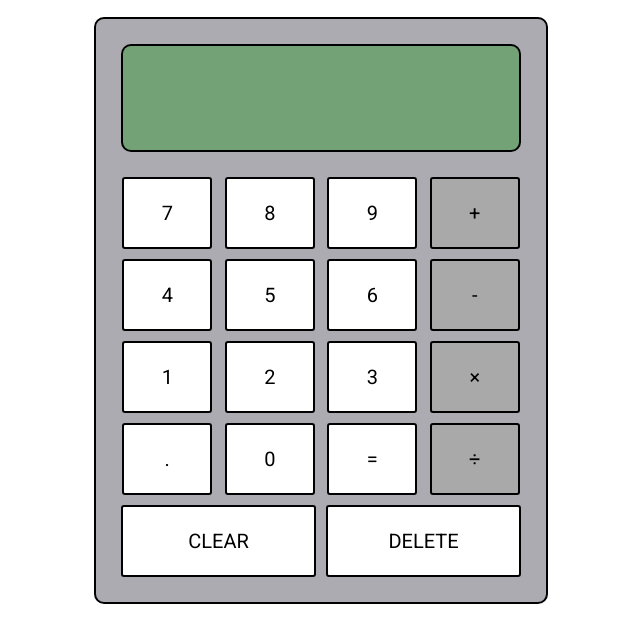
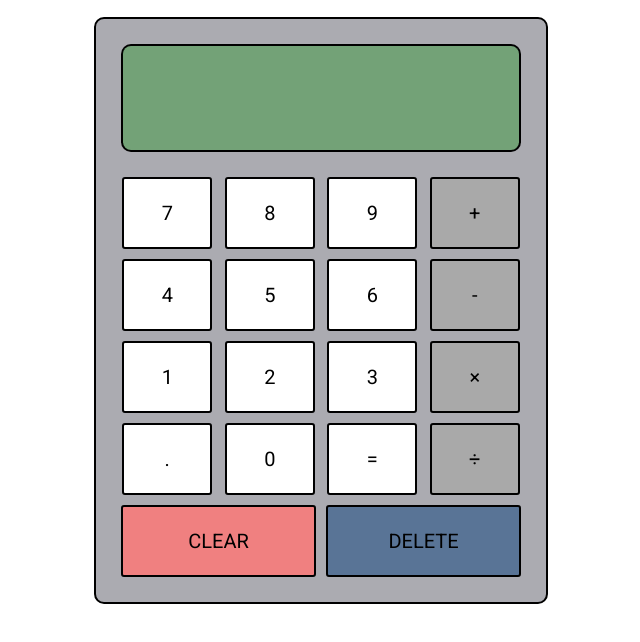
Before and after one commit to R-Lok/calculator, a plain HTML site: page index.html in a window 1280 px wide. Shown: the part 112-754 px from the top of the page, without its empty margins (319-959 px from the left). Drawn offline with Linux system fonts and the light colour scheme.

Commit message:
Color clear and delete buttons

```diff
--- a/style.css
+++ b/style.css
@@ -85,3 +85,11 @@ button {
 .clear, .delete {
     width: 195px;
 }
+
+.clear {
+    background: lightcoral;
+}
+
+.delete {
+    background: rgb(89, 116, 150);
+}
```
